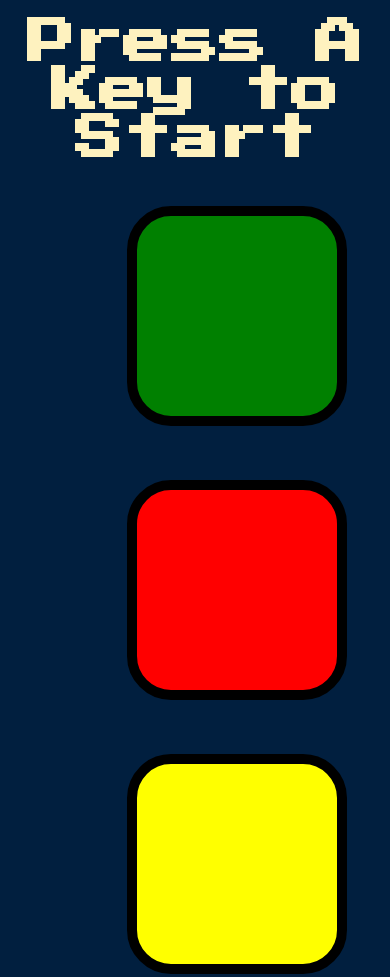
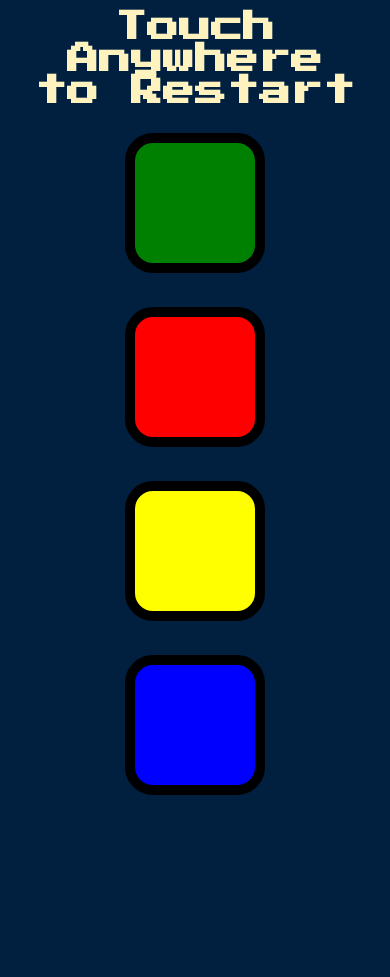
Before and after one commit to Mukesh469/Simon-Game-Js, a plain HTML site: page index.html in a window 390 px wide. Shown: the top 977 px of the page. After the commit the page ends 844 px from the top, so only its background shows below. Drawn offline with nearby package versions, Linux system fonts and the light colour scheme.

Commit message:
Made Responsive!

```diff
--- a/game.js
+++ b/game.js
@@ -7,7 +7,13 @@ var gamePattern = [];
 var level = 0;
 var start = false;
 
-$(document).keypress(function () {
+if ($(window).width() <= 768) {
+  $("h1").text("Touch Anywhere to Restart");
+} else {
+  $("h1").text("Press Any key to Restart");
+}
+
+$(document).on("keypress touchstart", function () {
   if (!start) {
     $("#level-title").text("Level" + level);
     nextSequence();
@@ -47,7 +53,11 @@ function checkAnswer(currentLevel) {
       $("body").removeClass("game-over");
     }, 200);
 
-    $("#level-title").text("Game Over, Press Any Key to Restart");
+    if ($(window).width() <= 768) {
+      $("#level-title").text("Game Over, Touch Anywhere to Restart");
+    } else {
+      $("#level-title").text("Game Over, Press Any Key to Restart");
+    }
 
     // Reset the game
     start = false;
--- a/index.html
+++ b/index.html
@@ -9,7 +9,7 @@
 </head>
 
 <body>
-  <h1 id="level-title">Press A Key to Start</h1>
+  <h1 id="level-title"></h1>
   <div class="container">
     <div lass="row">
 
--- a/styles.css
+++ b/styles.css
@@ -6,31 +6,36 @@ body {
 #level-title {
   font-family: 'Press Start 2P', cursive;
   font-size: 3rem;
-  margin:  5%;
+  margin: 5%;
   color: #FEF2BF;
 }
 
 .container {
-  display: block;
+  display: flex;
+  flex-wrap: wrap;
+  justify-content: center;
+  align-items: center;
   width: 50%;
   margin: auto;
-
 }
 
+/* Button Styles */
 .btn {
-  margin: 25px;
+  margin: 20px;
   display: inline-block;
-  height: 200px;
-  width: 200px;
+  height: 180px;
+  width: 180px;
   border: 10px solid black;
   border-radius: 20%;
 }
 
+/* Game Over Effect */
 .game-over {
   background-color: red;
   opacity: 0.8;
 }
 
+/* Colors */
 .red {
   background-color: red;
 }
@@ -47,7 +52,44 @@ body {
   background-color: yellow;
 }
 
+/* Pressed Effect */
 .pressed {
   box-shadow: 0 0 20px white;
   background-color: grey;
 }
+
+/* Tablet View (Max-width: 768px) */
+@media (max-width: 768px) {
+  #level-title {
+    font-size: 2.5rem;
+  }
+
+  .container {
+    width: 80%;
+    flex-direction: row;
+  }
+
+  .btn {
+    height: 150px;
+    width: 150px;
+  }
+}
+
+/* Mobile View (Max-width: 576px) */
+@media (max-width: 576px) {
+  #level-title {
+    font-size: 2rem;
+    margin: 3%;
+  }
+
+  .container {
+    width: 90%;
+    flex-direction: column;
+  }
+
+  .btn {
+    height: 120px;
+    width: 120px;
+    margin: 15px;
+  }
+}
```
